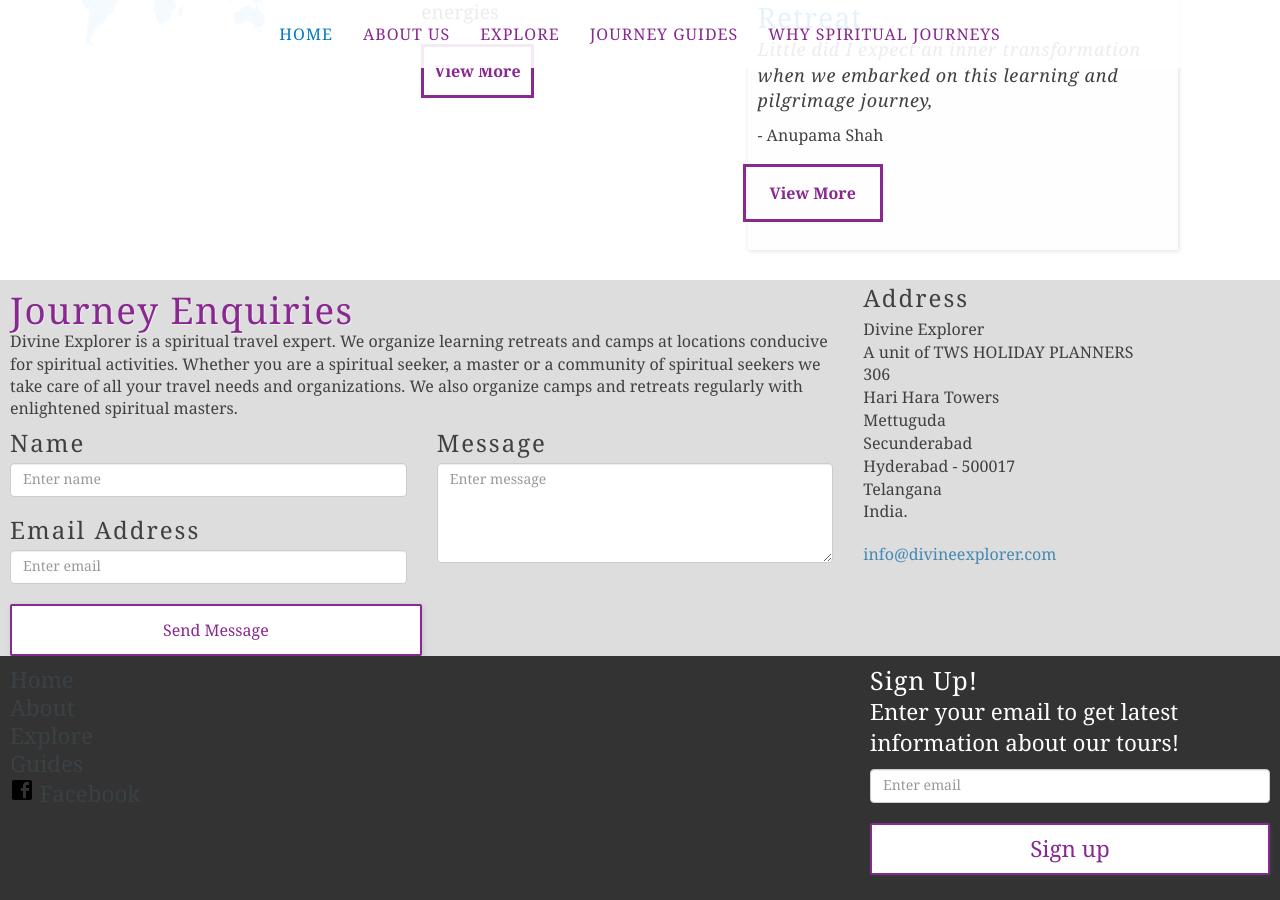
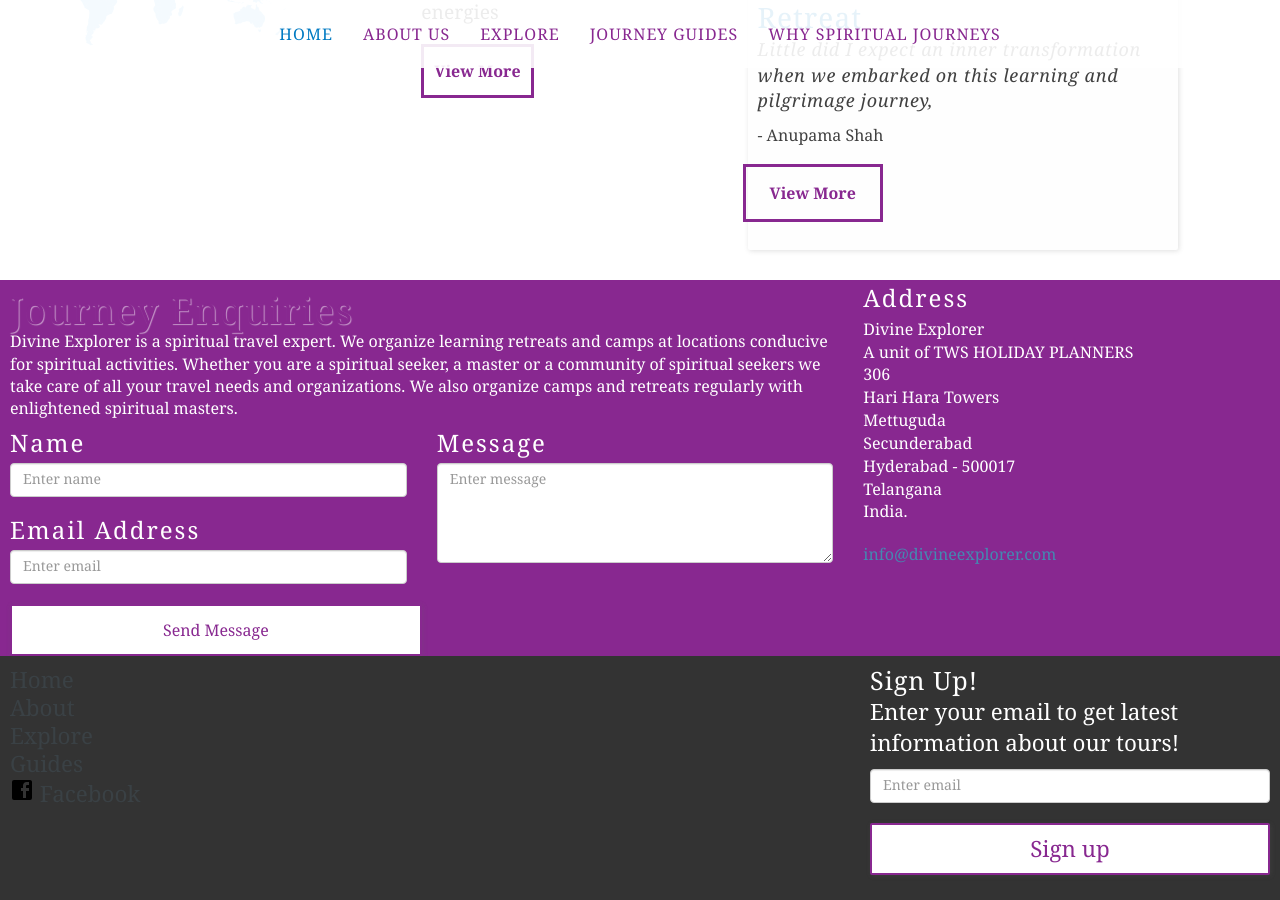
Before and after one commit to GHSKM/testDE, a Jekyll site: the page built from index.html, in a window 1280 px wide and 900 px high, scrolled down 1833 px. Built offline with Jekyll 4.4.1, drawn with Linux system fonts in a browser that asks for light colours; nearby versions of some CDN libraries; some web fonts are replaced; library files that are not in the unit come from our copies.

Commit message:
failed enq form-moving PC

```diff
--- a/_includes/enquiry.html
+++ b/_includes/enquiry.html
@@ -5,20 +5,19 @@
         activities. Whether you are a spiritual seeker, a master or a community of spiritual seekers we take care of all your
         travel needs and organizations. We also organize camps and retreats regularly with enlightened spiritual masters.
     </p>
-    <form method="post" action="/contact-success.html">
+    <form action="https://docs.google.com/forms/d/e/1FAIpQLSdcjQG_qiILl9xWbPsOViep0eJ6LQ7XEscTnq15r1D9UXFyvw/formResponse">
         <div class="form-group">
             <div class="row">
                 <div class="col-md-6">
                     <label for="name">Name</label>
-                    <input id="name" type="text" name="name" class="form-control" placeholder="Enter name">
+                    <input id="name" type="text" name="entry.729090591" class="form-control" placeholder="Enter name">
 
                     <label for="email_address" class="margin-top-small">Email Address</label>
-                    <input id="email_address" type="text" name="email" class="form-control" placeholder="Enter email">
+                    <input id="email_address" type="text" name="emailAddress" class="form-control" placeholder="Enter email">
                 </div>
                 <div class="col-md-6">
-
                     <label for="message">Message</label>
-                    <textarea id="message" name="message" class="form-control" placeholder="Enter message"></textarea>
+                    <textarea id="message" name="entry.932408158" class="form-control" placeholder="Enter message"></textarea>
 
                     <input type="hidden" name="_to" value="{{ site.data.company.contact_email_address }}">
                     <input type="text" name="_gotcha" style="display: none;">
--- a/_layouts/default.html
+++ b/_layouts/default.html
@@ -15,7 +15,7 @@
 
         </section>
 
-        <div class="margin-top-medium bg-gray section-d">
+        <div class="margin-top-medium bg-primary text-white section-d">
             <div class="row">
                 <div class="col-md-8">{% include enquiry.html %}</div>
                 <div class="col-md-4 padding-Small">
```
